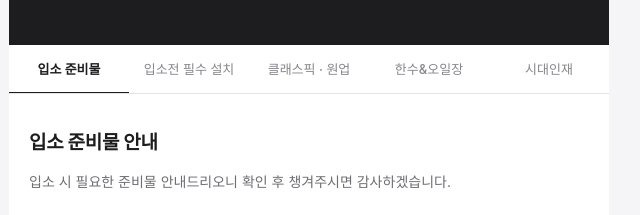
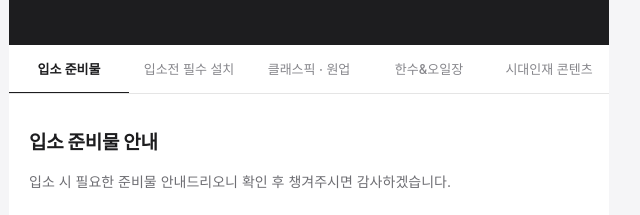
Before and after one commit to etoos247yp-byte/etoos247-info, a plain HTML site: page index.html in a window 1280 px wide. Shown: the part 149-364 px from the top of the page, 331-971 px from the left. Drawn offline with Linux system fonts and the light colour scheme.

Commit message:
Rename 시대인재 tab to 시대인재 콘텐츠

```diff
--- a/index.html
+++ b/index.html
@@ -484,7 +484,7 @@
     <button class="tab" data-i="1">입소전 필수 설치</button>
     <button class="tab" data-i="2">클래스픽 · 원업</button>
     <button class="tab" data-i="3">한수&amp;오일장</button>
-    <button class="tab" data-i="4">시대인재</button>
+    <button class="tab" data-i="4">시대인재 콘텐츠</button>
   </nav>
 
   <!-- 입소 준비물 -->
```
